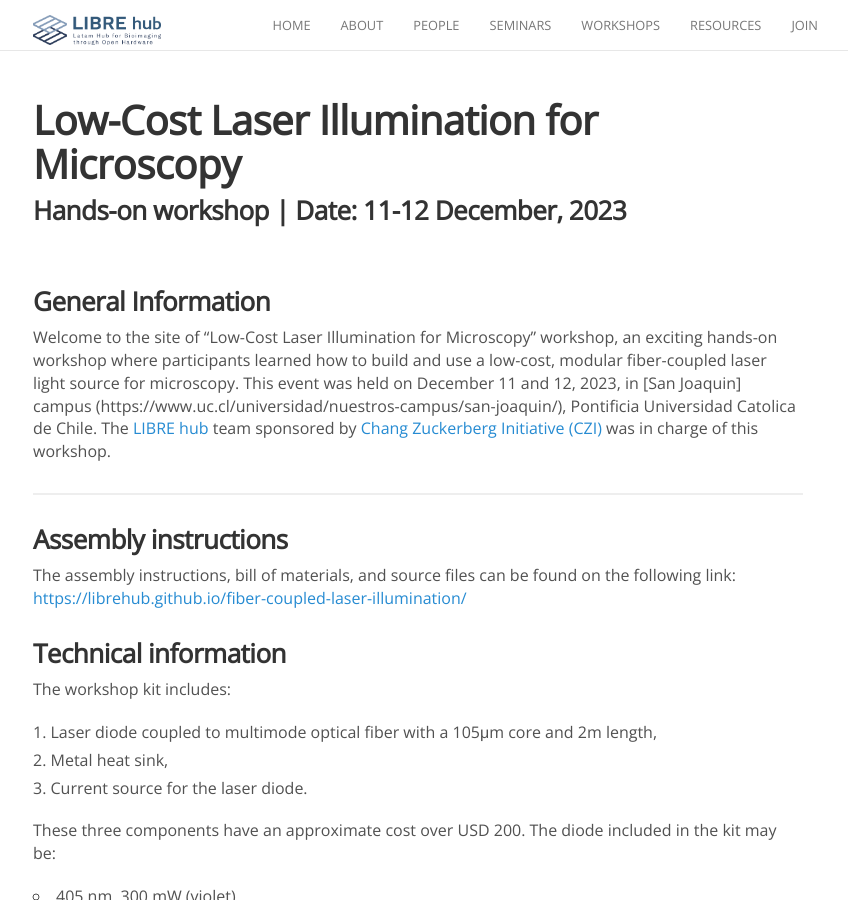
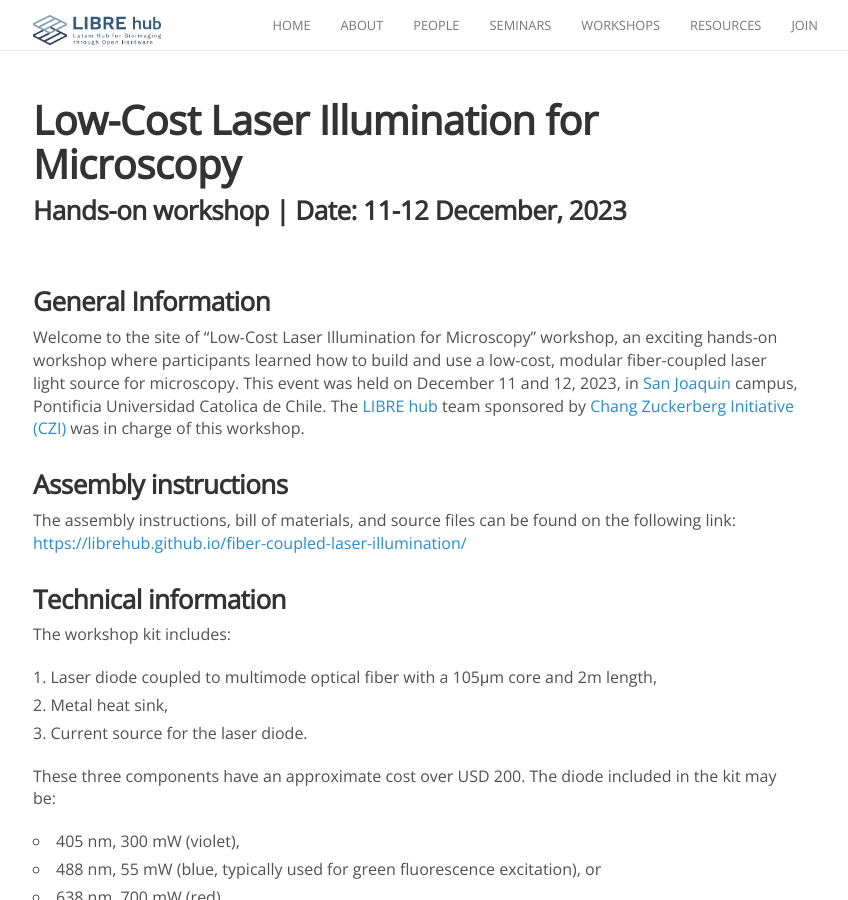
Before and after one commit to LIBREhub/LIBREhub.github.io, a Jekyll site: the page built from _posts/2023-07-30-laserillum-ws.md, in a window 1280 px wide and 900 px high. Shown: the whole window, without its empty margins (222-1070 px from the left). Built offline with Jekyll 4.4.1, drawn with Linux system fonts in a browser that asks for light colours; nearby versions of some CDN libraries.

Commit message:
Fix typo

```diff
--- a/_posts/2023-07-30-laserillum-ws.md
+++ b/_posts/2023-07-30-laserillum-ws.md
@@ -14,15 +14,13 @@
 
 ### General Information
 
-Welcome to the site of "Low-Cost Laser Illumination for Microscopy" workshop, an exciting hands-on workshop where participants learned how to build and use a low-cost, modular fiber-coupled laser light source for microscopy. This event was held on December 11 and 12, 2023, in [San Joaquin] campus (https://www.uc.cl/universidad/nuestros-campus/san-joaquin/), Pontificia Universidad Catolica de Chile. The [LIBRE hub](https://librehub.github.io/people/) team sponsored by [Chang Zuckerberg Initiative (CZI)](https://chanzuckerberg.com/) was in charge of this workshop.
+Welcome to the site of "Low-Cost Laser Illumination for Microscopy" workshop, an exciting hands-on workshop where participants learned how to build and use a low-cost, modular fiber-coupled laser light source for microscopy. This event was held on December 11 and 12, 2023, in [San Joaquin](https://www.uc.cl/universidad/nuestros-campus/san-joaquin/) campus, Pontificia Universidad Catolica de Chile. The [LIBRE hub](https://librehub.github.io/people/) team sponsored by [Chang Zuckerberg Initiative (CZI)](https://chanzuckerberg.com/) was in charge of this workshop.
 
 <!--Spaces are limited, and travel funds are limited, so we encourage you to reserve your spot soon. Please register using [this form](https://forms.gle/p1hhrFmtSUmxEyZE7).
 
 We look forward to seeing you and embarking on this exciting journey together of open-source technologies!
 
 -->
-
----
 
 ### Assembly instructions
 
```
